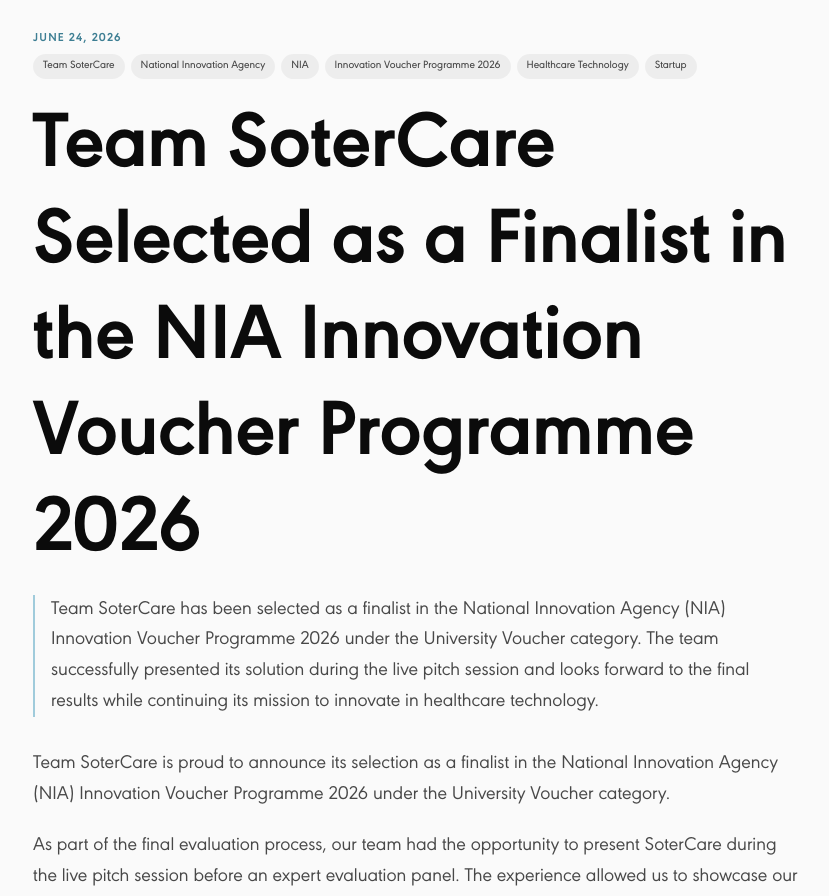
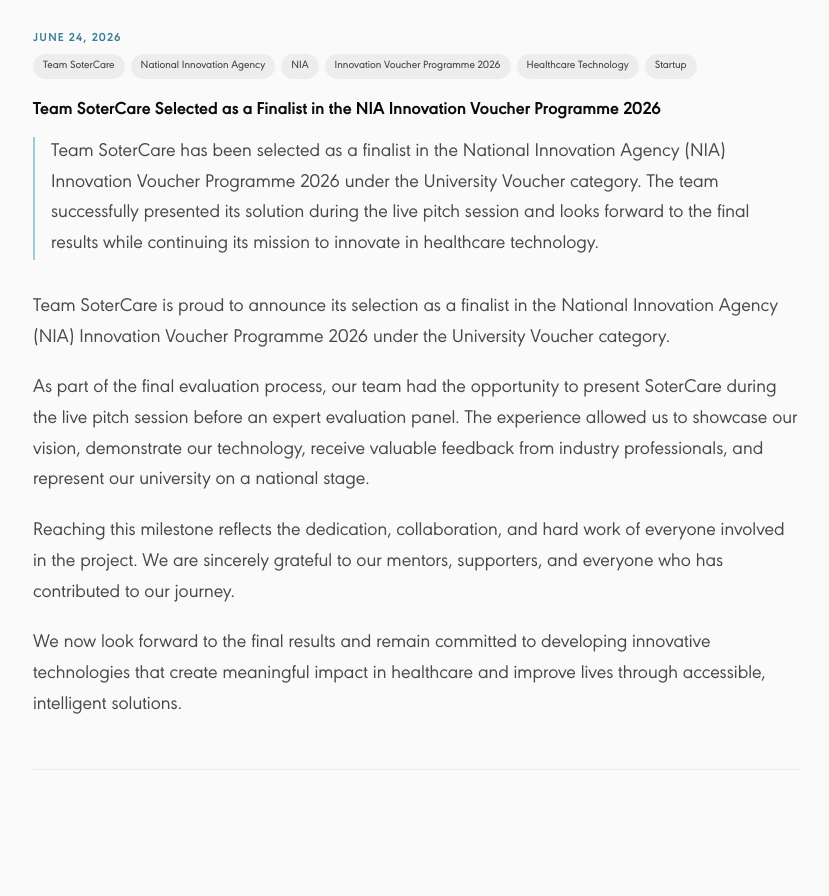
Before and after one commit to SoterCare/web-dev-v2, a Next.js app: page /news/team-sotercare-selected-as-a-finalist-in-the-nia-innovation-voucher-programme-2026 in a window 1280 px wide. Shown: the part 1138-2034 px from the top of the page, without its empty margins (223-1052 px from the left). Built offline with nearby package versions, Linux system fonts and the light colour scheme.

Commit message:
Force override global h1/h2 font size with !important on news titles

```diff
--- a/src/app/news/[slug]/page.tsx
+++ b/src/app/news/[slug]/page.tsx
@@ -94,7 +94,7 @@
             </div>
 
             {/* Title */}
-            <h1 className="text-base sm:text-lg font-bold text-text leading-[1.25] mb-3 sm:mb-4">
+            <h1 className="!text-base sm:!text-lg !font-bold !leading-[1.25] text-text mb-3 sm:mb-4">
               {article.title}
             </h1>
 
--- a/src/app/news/page.tsx
+++ b/src/app/news/page.tsx
@@ -84,7 +84,7 @@
                       <p className="text-xs font-semibold text-[#3d7e93] uppercase tracking-widest mb-2">
                         {formatDate(article.date)}
                       </p>
-                      <h2 className="text-[12px] font-semibold text-text leading-[1.3] mb-1 group-hover:text-[#3d7e93] transition-colors">
+                      <h2 className="!text-[12px] !font-semibold !leading-[1.3] text-text mb-1 group-hover:text-[#3d7e93] transition-colors">
                         {article.title}
                       </h2>
                       <p className="text-sm text-text-muted leading-relaxed line-clamp-3">
```
